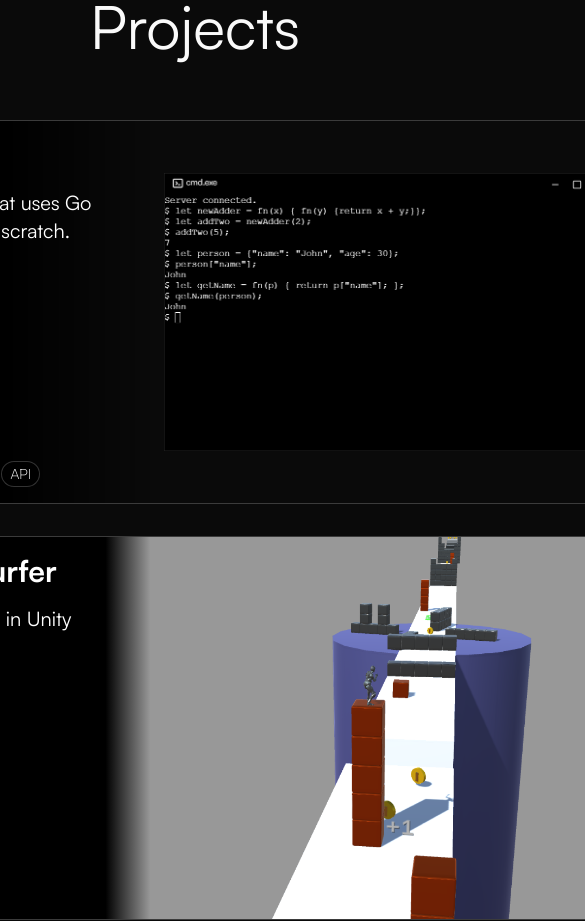
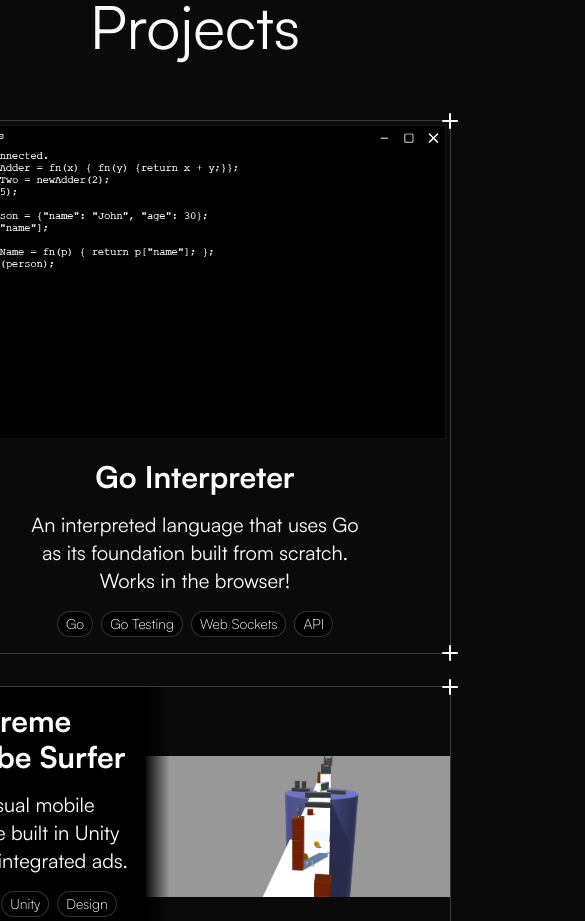
Before and after one commit to MahmoudHilani/portfolio, a Next.js app: page / in a window 390 px wide. Shown: the part 900-1821 px from the top of the page, 585 px wide, since content can reach past the window. Built offline with nearby package versions, Linux system fonts and the light colour scheme.

Commit message:
fix: responsive evervault card

```diff
--- a/src/app/page.tsx
+++ b/src/app/page.tsx
@@ -2,9 +2,7 @@
 
 import { AuroraBackground } from "@/components/ui/aurora-background";
 import { motion } from "motion/react";
-import Image from "next/image";
 import { IconArrowDown } from "@tabler/icons-react";
-import { Card } from "@/components/ui/card";
 import { PlusCard } from "@/components/plus-card";
 import { EvervaultCard } from "@/components/ui/evervault-card";
 import { SurferCard } from "@/components/surfer-card";
@@ -15,7 +13,7 @@ export default function Home() {
     <div className="w-full h-full">
       <AuroraBackground className="w-full h-screen px-13">
         <div className="w-full h-full relative flex flex-col">
-          <div className=" flex text-3xl absolute -top-7 lg:text-[120px] xl:text-[176px] tracking-tighter gap-6">
+          <div className=" flex text-3xl absolute -left-14 xl:left-0 -top-7 lg:text-[120px] xl:text-[176px] tracking-tighter gap-6">
             <motion.p
               initial={{ opacity: 0.0, y: 40 }}
               animate={{ opacity: 1, y: 0 }}
--- a/src/components/plus-card.tsx
+++ b/src/components/plus-card.tsx
@@ -10,7 +10,7 @@ export function PlusCard({ href, card }: { href: string; card: React.JSX.Element
     <Link href={href}>
       <motion.div
         whileHover={{ y: -10 }}
-        className="border border-black/[0.2] dark:border-white/[0.2] dark:text-white text-black flex items-start aspect-auto w-4xl h-96 mx-auto relative cursor-pointer"
+        className="border border-black/[0.2] dark:border-white/[0.2] dark:text-white text-black flex items-start aspect-auto w-lg lg:w-4xl lg:h-92 mx-auto relative cursor-pointer"
       >
         <PlusIcon className="absolute z-20 h-6 w-6 -top-3 -left-3 " />
         <PlusIcon className="absolute z-20 h-6 w-6 -bottom-3 -left-3" />
--- a/src/components/ui/evervault-card.tsx
+++ b/src/components/ui/evervault-card.tsx
@@ -30,39 +30,44 @@ export const EvervaultCard = ({ className }: { className?: string }) => {
 
   return (
     <div
+    onMouseMove={onMouseMove}
       className={cn(
-        " flex items-center justify-center w-full h-full relative",
+        " flex flex-col-reverse lg:flex-row items-center justify-center w-full h-full relative group/card",
         className
       )}
     >
-      <div className="absolute w-full h-full bg-gradient-to-r from-black from-28% to-transparent to-45% z-10"></div>
+      <div className="flex flex-col-reverse lg:flex-row w-full h-full ">
+        <div className="hidden lg:flex absolute w-full h-full lg:bg-gradient-to-r from-black from-28% to-transparent to-45% z-10"></div>
         <div
-        onMouseMove={onMouseMove}
-        className="group/card w-full relative overflow-hidden flex items-center justify-center h-full"
+          className="w-full relative overflow-hidden flex items-center justify-center h-full"
         >
-        <div className="h-full flex flex-col z-20 p-4 gap-4 max-w-sm justify-between">
-          <div className="flex flex-col gap-4">
-          <div className="text-3xl font-bold">Go Interpreter</div>
-          <div className=" text-xl">
-            An interpreted language that uses Go as its foundation built from
-            scratch. Works in the browser!
+          <div className="h-full flex flex-col z-20 p-4 gap-4 max-w-sm justify-between ">
+            <div className="flex flex-col w-full gap-4">
+              <div className="flex text-3xl font-bold justify-center lg:justify-normal">Go Interpreter</div>
+              <div className="flex text-center lg:text-start w-full text-xl">
+                An interpreted language that uses Go as its foundation built
+                from scratch. Works in the browser!
               </div>
             </div>
-          <div className="flex gap-2 flex-wrap max-w-sm">
+            <div className="flex gap-2 flex-wrap max-w-sm justify-center lg:justify-normal  ">
               {terminalTags.map((tag) => (
-              <p key={tag} className="text-sm w-fit border font-light bg-black dark:border-white/[0.2] border-black/[0.2] rounded-full px-2 py-0.5">
+                <p
+                  key={tag}
+                  className="text-sm w-fit border font-light bg-black dark:border-white/[0.2] border-black/[0.2] rounded-full px-2 py-0.5"
+                >
                   {tag}
                 </p>
               ))}
             </div>
           </div>
-
+        </div>
+        <div className="">
           <CardPattern
             mouseX={mouseX}
             mouseY={mouseY}
             randomString={randomString}
           />
-        <div className="relative z-10 flex items-center justify-center p-8">
+          <div className="relative h-full lg:z-10 flex items-center justify-center p-1 lg:p-8">
             {/* 5:8 ratio */}
             <Image
               src="/Terminal.png"
@@ -71,6 +76,7 @@ export const EvervaultCard = ({ className }: { className?: string }) => {
               width={920}
               className=""
             />
+          </div>
         </div>
       </div>
     </div>
```
Lines whose indentation alone changed are shown as unchanged.
